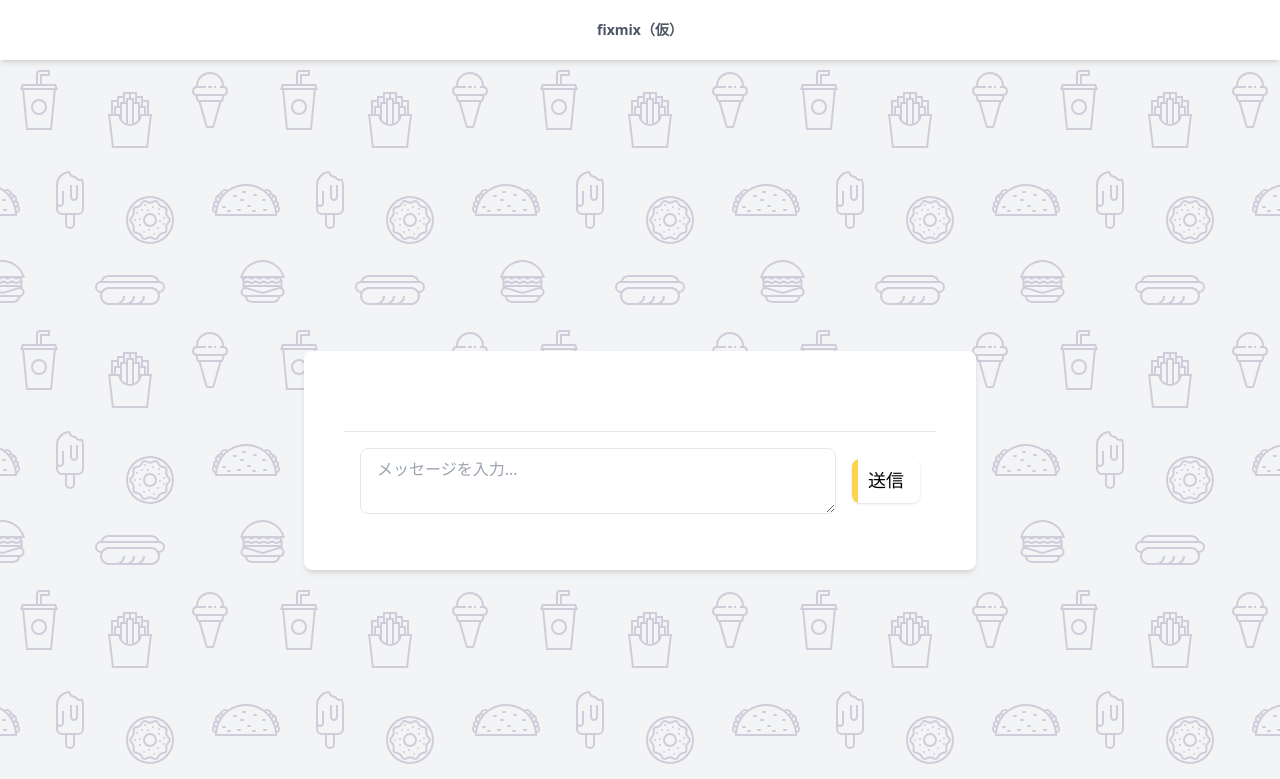
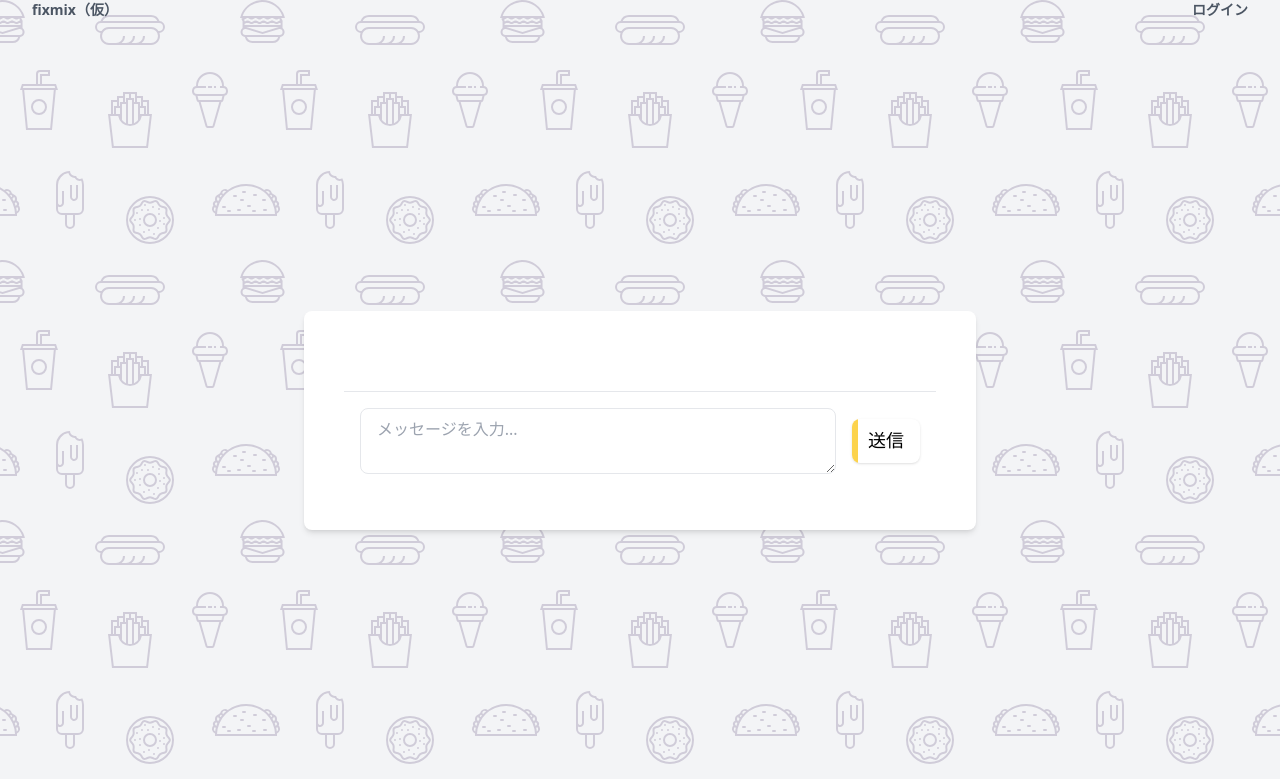
Before and after one commit to fixmix-hackathon/fixmix, a Next.js app: page / in a window 1280 px wide. Shown: the top 779 px of the page. Built offline with nearby package versions, Linux system fonts and the light colour scheme.

Commit message:
🩹 ヘッダーのログインリンクが踏めなくなっていた不具合を修正

```diff
--- a/app/header.tsx
+++ b/app/header.tsx
@@ -1,13 +1,26 @@
-import { siteTitle } from "./constants/constants";
+import { siteTitle } from "./constants/constants"
+import Link from "next/link"
 
 const Header = () => {
     return (
-        <header className="text-center py-5 bg-white shadow-md sticky top-0 z-10">
-        <h1 className="text-sm md:text-1xl text-gray-600 font-semibold px-4 whitespace-pre-line">
+        <header
+        >
+        <div className="flex justify-between px-8">
+            <Link
+            href="/"
+            className="text-sm md:text-1xl text-gray-600 font-semibold whitespace-pre-line"
+            >
             {siteTitle}
-        </h1>
+            </Link>
+            <Link
+            href="/login"
+            className="text-sm md:text-1xl text-gray-600 font-semibold whitespace-pre-line"
+            >
+            ログイン
+            </Link>
+        </div>
         </header>
-    );
-};
+    )
+}
 
 export default Header
```
